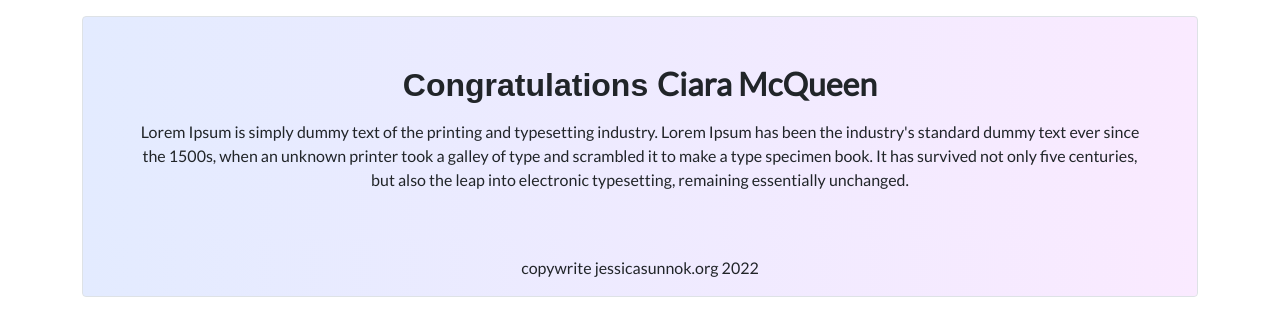
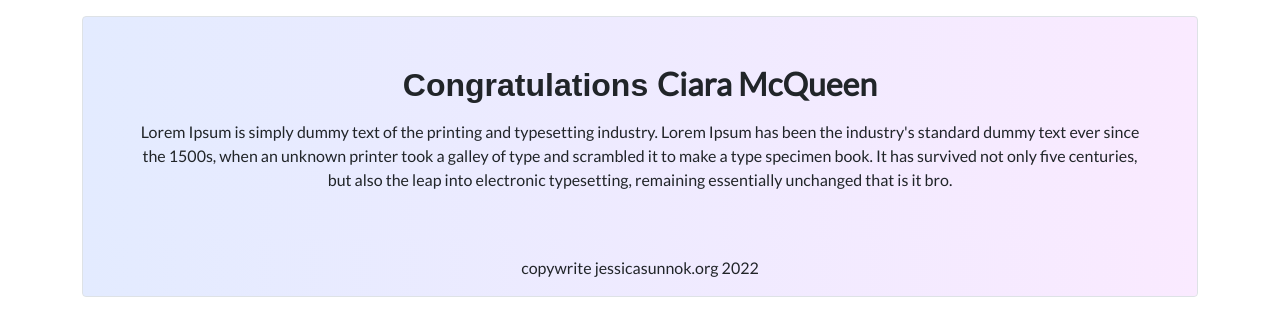
Before and after one commit to splendoribsmart/collectfb, a Django app: page /success/ in a window 1280 px wide. Shown: the part 204-540 px from the top of the page. Run offline with Django 4.2, Linux system fonts and the light colour scheme; data comes from the database, SQL or seed files in the repository; some web fonts are replaced.

Commit message:
Modified paragraph text in templates/success.html for fun

```diff
--- a/templates/success.html
+++ b/templates/success.html
@@ -123,7 +123,7 @@ a:hover {
 		<div class="section mt-3 mb-3 bg-light border rounded">
 			<div class="px-5 pt-5 mb-5 text-center">
 				<h2 class="mb-3">Congratulations <span>{{ obj.name }}</span></h2>
-				<p>Lorem Ipsum is simply dummy text of the printing and typesetting industry. Lorem Ipsum has been the industry's standard dummy text ever since the 1500s, when an unknown printer took a galley of type and scrambled it to make a type specimen book. It has survived not only five centuries, but also the leap into electronic typesetting, remaining essentially unchanged.</p>
+				<p>Lorem Ipsum is simply dummy text of the printing and typesetting industry. Lorem Ipsum has been the industry's standard dummy text ever since the 1500s, when an unknown printer took a galley of type and scrambled it to make a type specimen book. It has survived not only five centuries, but also the leap into electronic typesetting, remaining essentially unchanged that is it bro.</p>
 			</div>
 
 		<div class="footer bg-dark rounded">
```
